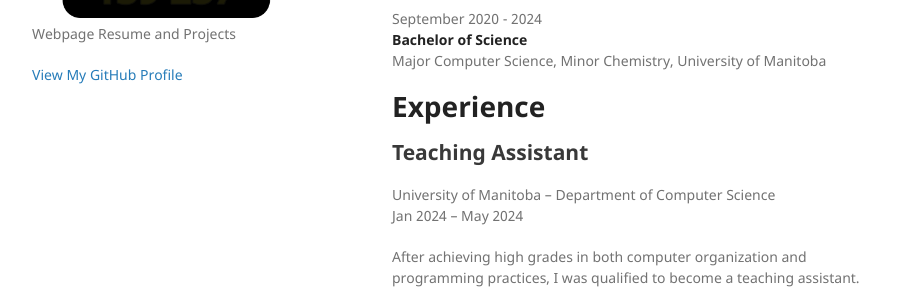
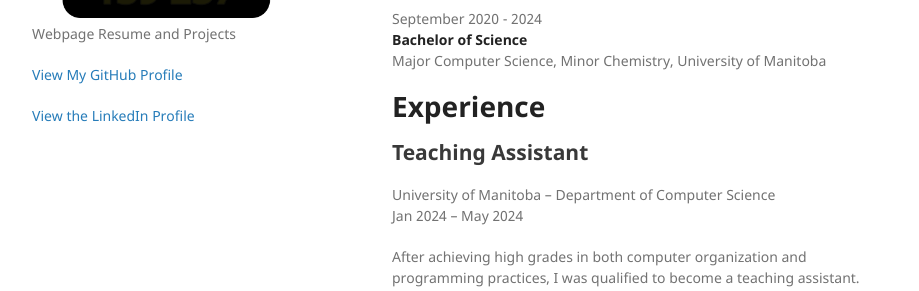
Before and after one commit to AMarinic92/AMarinic92.github.io, a Jekyll site: the page built from index.md, in a window 1280 px wide. Shown: the part 298-589 px from the top of the page, without its empty margins (178-1097 px from the left). Built offline with Jekyll 4.4.1, drawn with Linux system fonts in a browser that asks for light colours; our own code applies the rules of GitHub Pages for plain Markdown files.

Commit message:
Update default.html

```diff
--- a/_layouts/default.html
+++ b/_layouts/default.html
@@ -30,6 +30,7 @@
 
         {% if site.github.is_user_page %}
         <p class="view"><a href="{{ site.github.owner_url }}">View My GitHub Profile</a></p>
+        <p class="view"><a href="https://www.linkedin.com/in/andrew-marinic/">View the LinkedIn Profile</a></p>
         {% endif %}
 
         {% if site.show_downloads %}
```
